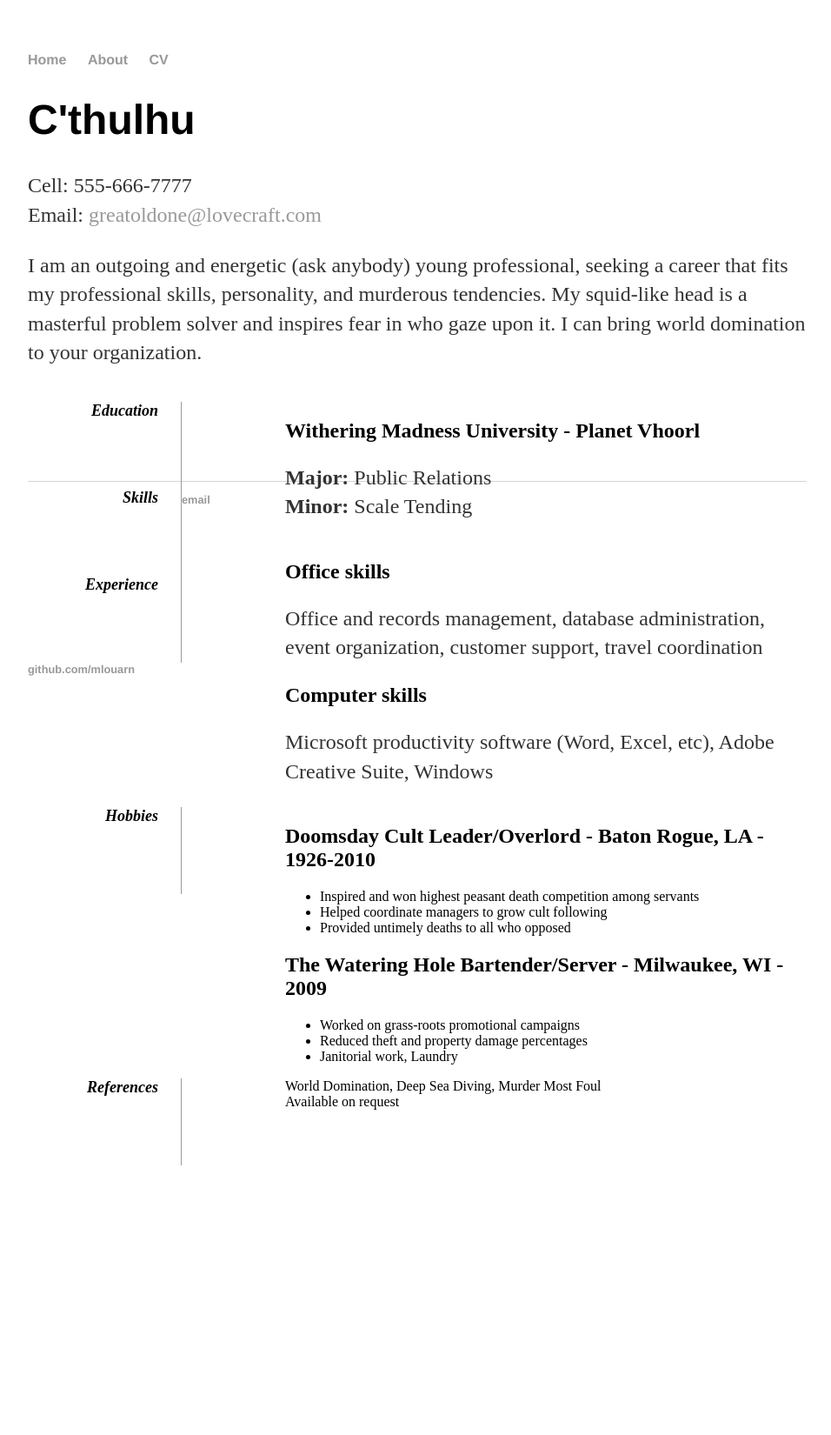
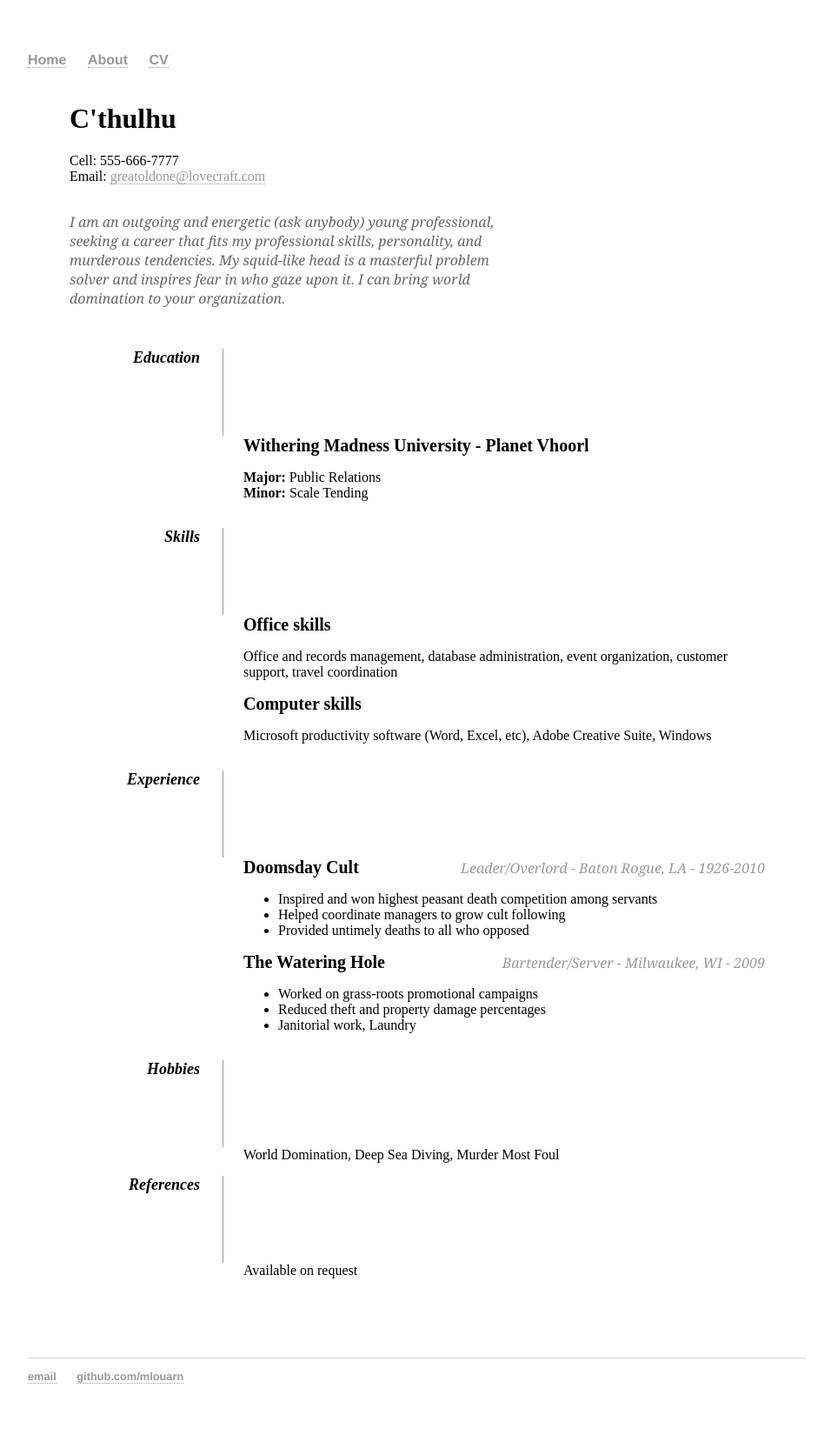
Before and after one commit to mlouarn/mlouarn.github.io, a Jekyll site: the page built from cv/index.html, in a window 1280 px wide. Shown: the whole page at 87% size, without its empty margins (160-1116 px from the left). Built offline with Jekyll 4.4.1, drawn with Linux system fonts in a browser that asks for light colours; before the commit the page ends 1340 px from its top, so only the background shows below that.

Commit message:
Update main.css

```diff
--- a/css/main.css
+++ b/css/main.css
@@ -12,17 +12,9 @@ nav ul li, footer ul li {
     display: inline;
     margin-right: 20px;
 }
-a {
-    text-decoration: none;
-    color: #999;
+  text-decoration: underline;
 }
-a:hover {
-    text-decoration: underline;
-}
-h1 {
-    font-size: 3em;
-    font-family:'Helvetica', 'Arial', 'Sans-Serif';
-}
+
 p {
     font-size: 1.5em;
     line-height: 1.4em;
@@ -62,3 +54,13 @@ ul.posts li {
      margin: 0;
      height: 15px;
 }
+
+.clear { clear: both; }
+#page-wrap { width: 800px; margin: 40px auto 60px; }
+#pic { float: right; margin: -30px 0 0 0; }
+h2 { font-size: 20px; margin: 0 0 6px 0; position: relative; }
+h2 span { position: absolute; bottom: 0; right: 0; font-style: italic; font-family: Georgia, Serif; font-size: 16px; color: #999; font-weight: normal; }
+a { color: #999; text-decoration: none; border-bottom: 1px dotted #999; }
+a:hover { border-bottom-style: solid; color: black; }
+#objective { width: 500px; float: left; }
+#objective p { font-family: Georgia, Serif; font-style: italic; color: #666; }
```
